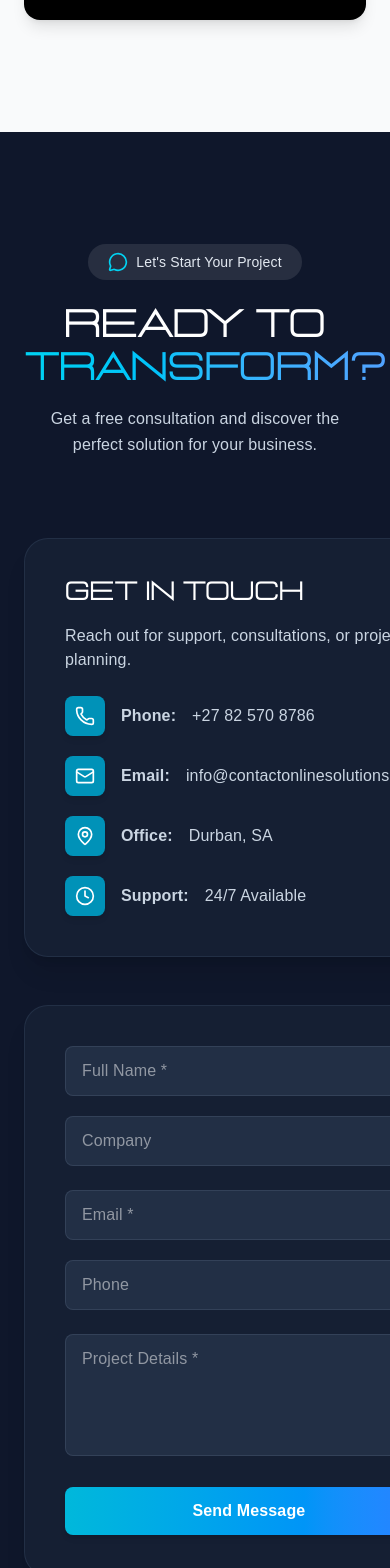
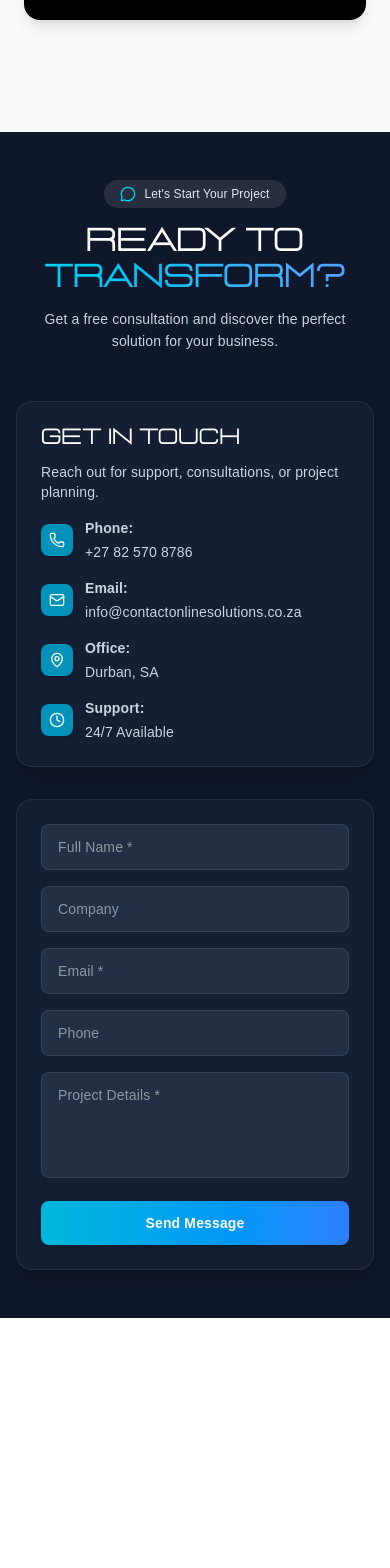
Before and after one commit to Zafar-Sheik/contact-website, a Next.js app: page / in a window 390 px wide. Shown: the part 5640-7208 px from the top of the page. After the commit the page ends 6958 px from the top, so only its background shows below. Built offline with nearby package versions, Linux system fonts and the light colour scheme.

Commit message:
feat/update contact section

```diff
--- a/app/components/CloudBackUpSection.tsx
+++ b/app/components/CloudBackUpSection.tsx
@@ -45,8 +45,7 @@ const CloudBackupSection = () => {
         <motion.h2
           className="text-4xl sm:text-5xl font-bold tracking-tight mb-4 text-slate-900"
           initial={{ opacity: 0, y: 20 }}
-          animate={{ opacity: 1, y: 0 }}
-        >
+          animate={{ opacity: 1, y: 0 }}>
           Cloud{" "}
           <span className="bg-gradient-to-r from-blue-500 to-cyan-500 bg-clip-text text-transparent">
             Backup
@@ -68,8 +67,7 @@ const CloudBackupSection = () => {
             initial={{ opacity: 0, y: 40 }}
             whileInView={{ opacity: 1, y: 0 }}
             transition={{ delay: i * 0.18 }}
-            viewport={{ once: true }}
-          >
+            viewport={{ once: true }}>
             <div>
               <h3 className="text-2xl font-semibold mb-6">{plan.title}</h3>
 
--- a/app/components/ContactSection.tsx
+++ b/app/components/ContactSection.tsx
@@ -64,45 +64,45 @@ const ContactSection = () => {
   return (
     <section
       id="contact"
-      className="relative py-28 bg-slate-900 overflow-hidden"
-    >
-      <div className="relative max-w-7xl mx-auto px-6">
+      className="relative py-12 md:py-28 bg-slate-900 overflow-hidden">
+      <div className="relative max-w-7xl mx-auto px-4 sm:px-6 lg:px-8">
         {/* Header */}
         <motion.div
           initial={{ opacity: 0, y: 20 }}
           whileInView={{ opacity: 1, y: 0 }}
           transition={{ duration: 0.6 }}
-          className="text-center mb-20"
-        >
-          <div className="inline-flex items-center gap-2 bg-white/10 rounded-full px-5 py-2 mb-6">
-            <MessageCircle className="w-5 h-5 text-cyan-400" />
-            <span className="text-slate-200 text-sm font-medium">
+          className="text-center mb-12 md:mb-20">
+          <div className="inline-flex items-center gap-2 bg-white/10 rounded-full px-4 py-1.5 md:px-5 md:py-2 mb-4 md:mb-6">
+            <MessageCircle className="w-4 h-4 md:w-5 md:h-5 text-cyan-400" />
+            <span className="text-slate-200 text-xs md:text-sm font-medium">
               Let&apos;s Start Your Project
             </span>
           </div>
 
-          <h2 className="text-4xl md:text-5xl font-extrabold text-white mb-4">
+          <h2 className="text-3xl sm:text-4xl md:text-5xl font-extrabold text-white mb-3 md:mb-4 px-4">
             Ready to{" "}
             <span className="bg-gradient-to-r from-cyan-400 to-blue-400 bg-clip-text text-transparent">
               Transform?
             </span>
           </h2>
 
-          <p className="text-base text-slate-300 max-w-2xl mx-auto leading-relaxed">
+          <p className="text-sm md:text-base text-slate-300 max-w-2xl mx-auto leading-relaxed px-4 md:px-0">
             Get a free consultation and discover the perfect solution for your
             business.
           </p>
         </motion.div>
 
-        <div className="grid md:grid-cols-2 gap-12 items-start">
+        <div className="grid md:grid-cols-2 gap-8 md:gap-12 items-start">
           {/* Contact Info */}
-          <div className="bg-slate-800/50 rounded-3xl p-10 border border-slate-700/50 shadow-xl">
-            <h3 className="text-2xl font-bold text-white mb-4">Get In Touch</h3>
-            <p className="text-slate-300 text-base mb-6">
+          <div className="bg-slate-800/50 rounded-2xl md:rounded-3xl p-6 md:p-10 border border-slate-700/50 shadow-xl">
+            <h3 className="text-xl md:text-2xl font-bold text-white mb-3 md:mb-4">
+              Get In Touch
+            </h3>
+            <p className="text-slate-300 text-sm md:text-base mb-4 md:mb-6">
               Reach out for support, consultations, or project planning.
             </p>
 
-            <div className="space-y-5">
+            <div className="space-y-4 md:space-y-5">
               {[
                 { icon: Phone, label: "Phone", value: "+27 82 570 8786" },
                 {
@@ -115,13 +115,18 @@ const ContactSection = () => {
               ].map((item) => (
                 <div
                   key={item.label}
-                  className="flex items-center gap-4 text-base text-slate-300"
-                >
-                  <div className="w-10 h-10 rounded-lg bg-cyan-600 flex items-center justify-center text-white shadow-md">
-                    <item.icon className="w-5 h-5" />
+                  className="flex items-center gap-3 md:gap-4 text-sm md:text-base text-slate-300 flex-wrap">
+                  <div className="w-8 h-8 md:w-10 md:h-10 rounded-lg bg-cyan-600 flex items-center justify-center text-white shadow-md flex-shrink-0">
+                    <item.icon className="w-4 h-4 md:w-5 md:h-5" />
                   </div>
-                  <span className="font-semibold">{item.label}:</span>{" "}
-                  {item.value}
+                  <div className="flex-1 min-w-0">
+                    <div className="flex flex-col sm:flex-row sm:items-center gap-1 sm:gap-2">
+                      <span className="font-semibold whitespace-nowrap">
+                        {item.label}:
+                      </span>
+                      <span className="truncate">{item.value}</span>
+                    </div>
+                  </div>
                 </div>
               ))}
             </div>
@@ -130,21 +135,20 @@ const ContactSection = () => {
           {/* Contact Form */}
           <form
             onSubmit={handleSubmit}
-            className="bg-slate-800/50 rounded-3xl p-10 border border-slate-700/50 shadow-xl space-y-6"
-          >
+            className="bg-slate-800/50 rounded-2xl md:rounded-3xl p-6 md:p-10 border border-slate-700/50 shadow-xl space-y-4 md:space-y-6">
             {isSubmitted ? (
-              <div className="text-center py-12">
-                <CheckCircle className="w-14 h-14 text-green-400 mx-auto mb-4" />
-                <h3 className="text-white text-2xl font-bold mb-2">
+              <div className="text-center py-8 md:py-12">
+                <CheckCircle className="w-12 h-12 md:w-14 md:h-14 text-green-400 mx-auto mb-3 md:mb-4" />
+                <h3 className="text-white text-xl md:text-2xl font-bold mb-2">
                   Message Sent!
                 </h3>
-                <p className="text-slate-300 text-base">
+                <p className="text-slate-300 text-sm md:text-base">
                   We&apos;ll get back to you within 24 hours.
                 </p>
               </div>
             ) : (
               <>
-                <div className="grid grid-cols-1 sm:grid-cols-2 gap-5">
+                <div className="grid grid-cols-1 sm:grid-cols-2 gap-4 md:gap-5">
                   <input
                     type="text"
                     name="name"
@@ -152,7 +156,7 @@ const ContactSection = () => {
                     value={formData.name}
                     onChange={handleChange}
                     required
-                    className="bg-slate-700/50 border border-slate-600/50 rounded-lg px-4 py-3 text-base text-white"
+                    className="bg-slate-700/50 border border-slate-600/50 rounded-lg px-4 py-3 text-sm md:text-base text-white w-full"
                   />
                   <input
                     type="text"
@@ -160,11 +164,11 @@ const ContactSection = () => {
                     placeholder="Company"
                     value={formData.company}
                     onChange={handleChange}
-                    className="bg-slate-700/50 border border-slate-600/50 rounded-lg px-4 py-3 text-base text-white"
+                    className="bg-slate-700/50 border border-slate-600/50 rounded-lg px-4 py-3 text-sm md:text-base text-white w-full"
                   />
                 </div>
 
-                <div className="grid grid-cols-1 sm:grid-cols-2 gap-5">
+                <div className="grid grid-cols-1 sm:grid-cols-2 gap-4 md:gap-5">
                   <input
                     type="email"
                     name="email"
@@ -172,7 +176,7 @@ const ContactSection = () => {
                     value={formData.email}
                     onChange={handleChange}
                     required
-                    className="bg-slate-700/50 border border-slate-600/50 rounded-lg px-4 py-3 text-base text-white"
+                    className="bg-slate-700/50 border border-slate-600/50 rounded-lg px-4 py-3 text-sm md:text-base text-white w-full"
                   />
                   <input
                     type="tel"
@@ -180,7 +184,7 @@ const ContactSection = () => {
                     placeholder="Phone"
                     value={formData.phone}
                     onChange={handleChange}
-                    className="bg-slate-700/50 border border-slate-600/50 rounded-lg px-4 py-3 text-base text-white"
+                    className="bg-slate-700/50 border border-slate-600/50 rounded-lg px-4 py-3 text-sm md:text-base text-white w-full"
                   />
                 </div>
 
@@ -191,14 +195,13 @@ const ContactSection = () => {
                   value={formData.message}
                   onChange={handleChange}
                   required
-                  className="bg-slate-700/50 border border-slate-600/50 rounded-lg px-4 py-3 text-base text-white w-full"
+                  className="bg-slate-700/50 border border-slate-600/50 rounded-lg px-4 py-3 text-sm md:text-base text-white w-full resize-none"
                 />
 
                 <button
                   type="submit"
                   disabled={isSubmitting}
-                  className="w-full bg-gradient-to-r from-cyan-500 to-blue-500 text-white text-base font-semibold py-3 rounded-lg hover:scale-[1.03] transition-transform shadow-md"
-                >
+                  className="w-full bg-gradient-to-r from-cyan-500 to-blue-500 text-white text-sm md:text-base font-semibold py-3 rounded-lg hover:scale-[1.03] transition-transform shadow-md active:scale-95">
                   {isSubmitting ? "Sending..." : "Send Message"}
                 </button>
               </>
```
